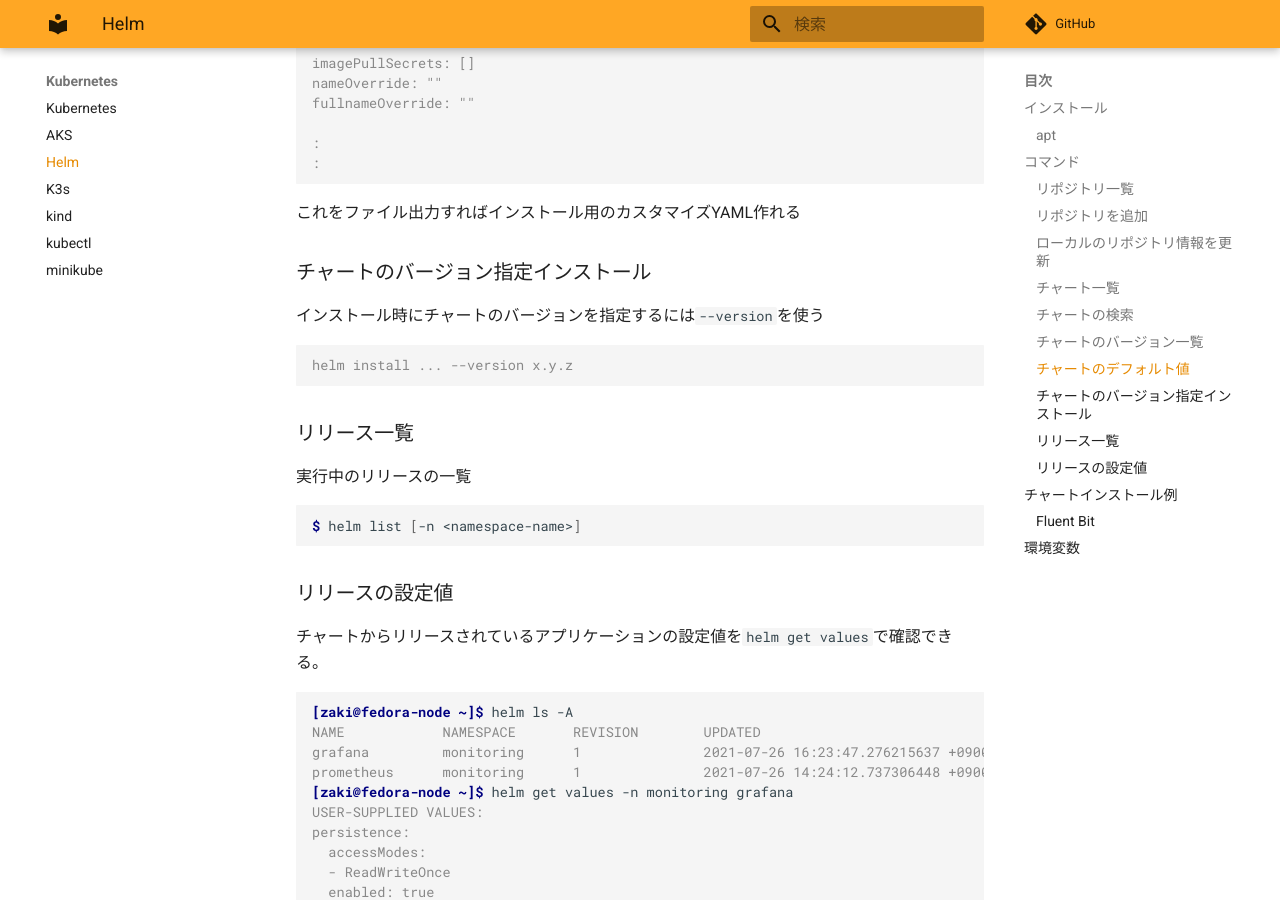
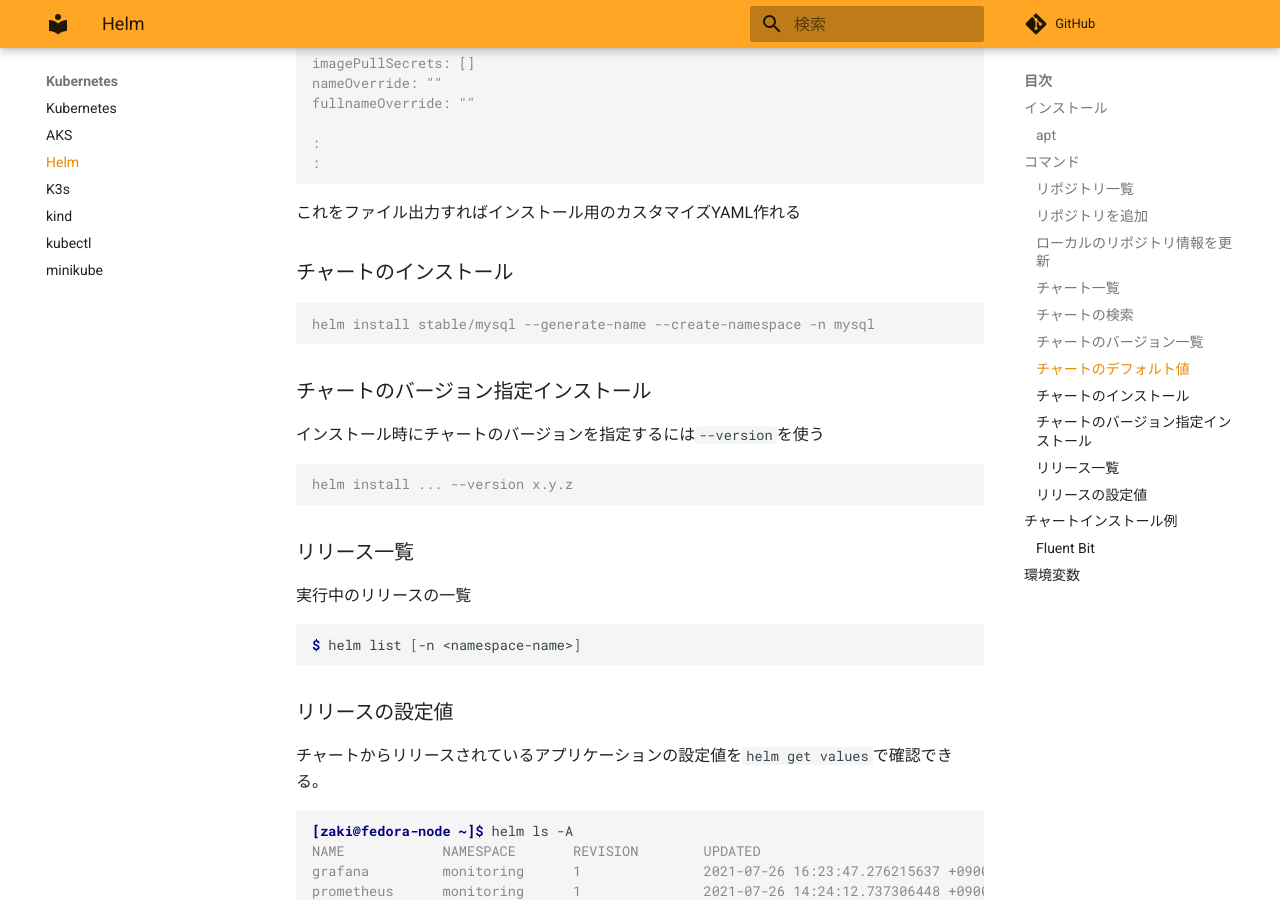
Before and after one commit to zaki-lknr/docs, an MkDocs documentation site: the page built from docs/Kubernetes/helm.md, in a window 1280 px wide and 900 px high, scrolled down 2304 px. Built offline with MkDocs 1.6.1 and Material for MkDocs 9.7.7, drawn with Linux system fonts in a browser that asks for light colours; comment, search, counter and statistics services are not loaded.

Commit message:
add: kuberenetes/helm: チャートインストール

````diff
--- a/docs/Kubernetes/helm.md
+++ b/docs/Kubernetes/helm.md
@@ -116,6 +116,12 @@ fullnameOverride: ""
 
 これをファイル出力すればインストール用のカスタマイズYAML作れる
 
+### チャートのインストール
+
+```console
+helm install stable/mysql --generate-name --create-namespace -n mysql
+```
+
 ### チャートのバージョン指定インストール
 
 インストール時にチャートのバージョンを指定するには`--version`を使う
````
